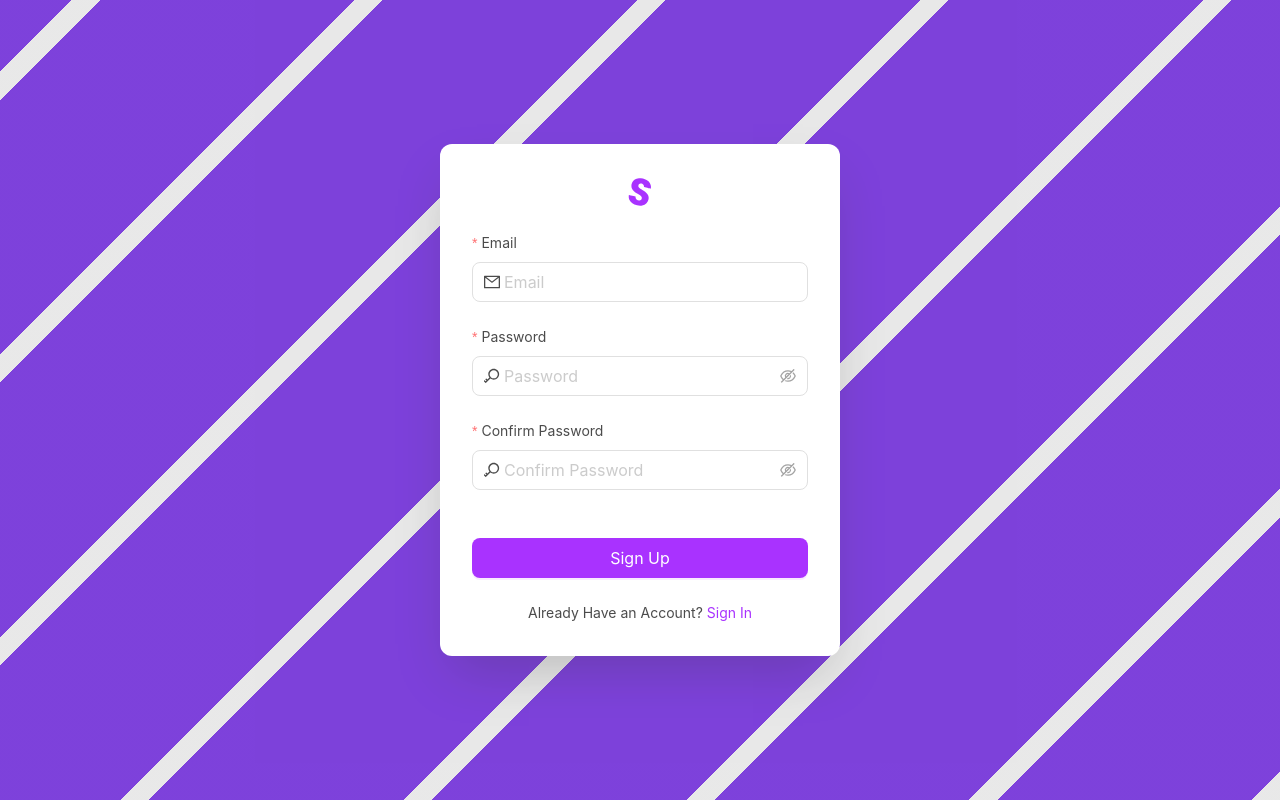
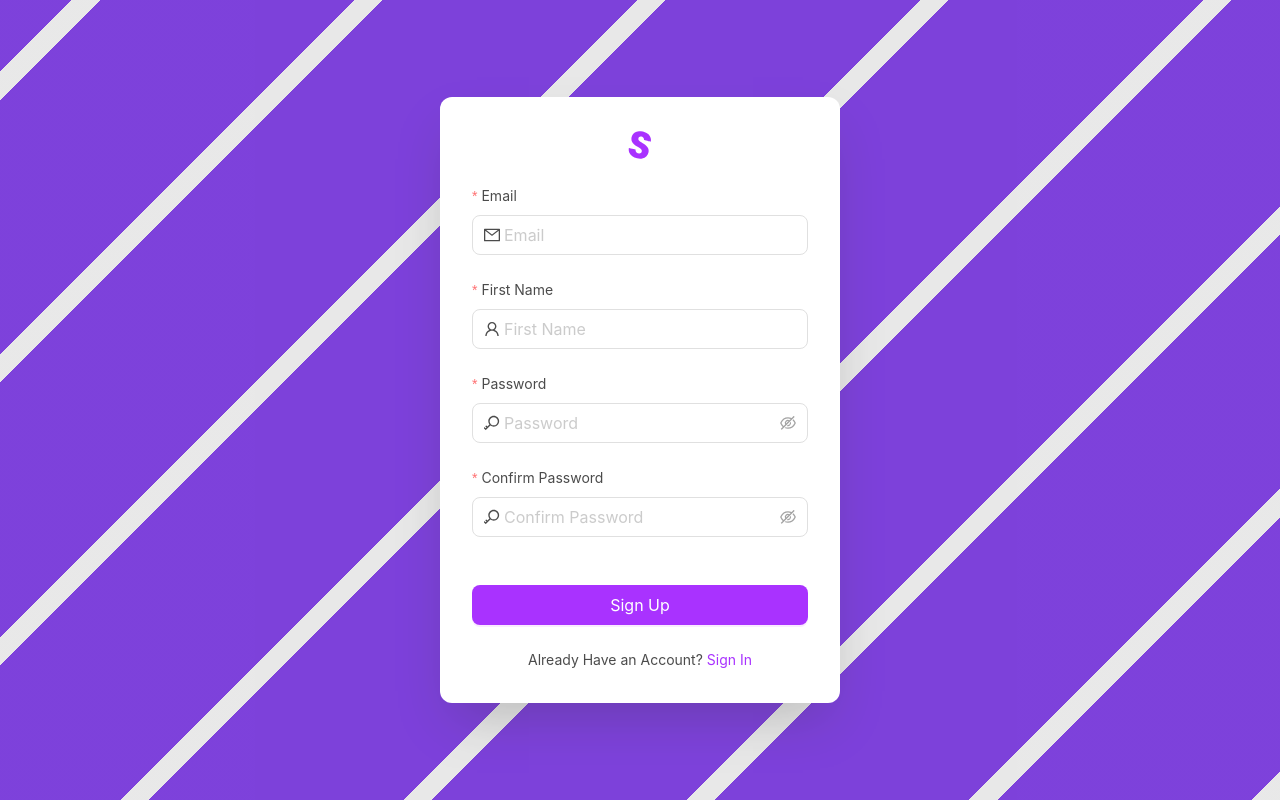
Before and after one commit to KevinChristian30/Snap-frontend, a Next.js app: page /sign-up in a window 1280 px wide. Built offline with nearby package versions, Linux system fonts and the light colour scheme.

Commit message:
feat: sign up

```diff
--- a/package.json
+++ b/package.json
@@ -12,6 +12,7 @@
     "@ant-design/cssinjs": "^1.18.1",
     "@ant-design/icons": "^5.2.6",
     "antd": "^5.11.4",
+    "axios": "^1.6.2",
     "lucide-react": "^0.294.0",
     "next": "13.5.6",
     "react": "^18",
--- a/src/app/(auth)/layout.tsx
+++ b/src/app/(auth)/layout.tsx
@@ -5,5 +5,5 @@
 }: {
   children: React.ReactNode;
 }) {
-  return <div className="h-screen w-screen">{children}</div>;
+  return <div className="min-h-screen w-screen">{children}</div>;
 }
--- a/src/app/(auth)/sign-in/page.tsx
+++ b/src/app/(auth)/sign-in/page.tsx
@@ -2,7 +2,7 @@
 
 import Icons from "@/components/Icons";
 import Spacer from "@/components/utils/Spacer";
-import AuthenticationRequestDTO from "@/dto/AuthenticationRequest.dto";
+import AuthenticationRequestDTO from "@/dto/SignInRequest.dto";
 import AuthenticationService from "@/service/AuthenticationService";
 import { GoogleOutlined, KeyOutlined, LoginOutlined, MailOutlined } from "@ant-design/icons";
 import { Button, Form, Input, Typography, notification } from "antd";
@@ -52,9 +52,9 @@
   };
 
   return (
-    <div className="bg-diagonal-lines flex h-full items-center justify-center">
+    <div className="bg-diagonal-lines flex min-h-screen items-center justify-center">
       {contextHolder}
-      <div className="mx-4 flex w-[400px] flex-col items-center justify-center rounded-xl bg-white p-8 shadow-2xl">
+      <div className="m-4 flex w-[400px] flex-col items-center justify-center rounded-xl bg-white p-8 shadow-2xl">
         <Icons.logo className="h-8 w-8" />
         <Spacer height={gap} />
         <Form
@@ -115,7 +115,7 @@
             icon={<GoogleOutlined />}
             disabled={loading}
           >
-            Login with Google
+            Sign In with Google
           </Button>
           <Spacer height={gap} />
           <Typography.Text>
--- a/src/app/(auth)/sign-up/page.tsx
+++ b/src/app/(auth)/sign-up/page.tsx
@@ -2,20 +2,77 @@
 
 import Icons from "@/components/Icons";
 import Spacer from "@/components/utils/Spacer";
-import { KeyOutlined, LoginOutlined, MailOutlined } from "@ant-design/icons";
-import { Button, Form, Input, Typography } from "antd";
+import ResponseDTO from "@/dto/Response.dto";
+import SignUpRequestDTO from "@/dto/SignUpRequest.dto";
+import AuthenticationService from "@/service/AuthenticationService";
+import { KeyOutlined, MailOutlined, UserOutlined } from "@ant-design/icons";
+import { Button, Form, Input, Typography, notification } from "antd";
 import Link from "next/link";
-import React from "react";
+import { useRouter } from "next/navigation";
+import React, { useState } from "react";
 
 const gap = 24;
 
 const Page = () => {
+  const [api, contextHolder] = notification.useNotification();
+  const [loading, setLoading] = useState<boolean>(false);
+
+  const router = useRouter();
+
+  const openSignUpFailedErrorNotifications = (errors: string[]) => {
+    errors.forEach((error) => {
+      api.error({
+        message: `Something went wrong`,
+        description: error,
+        placement: "top",
+      });
+    });
+  };
+
+  const openSignUpSuccessNotification = () => {
+    api.success({
+      message: `Account created`,
+      description: "Hang on, we're redirecting you",
+      placement: "top",
+      onClose: () => router.push("/sign-in"),
+      duration: 2,
+    });
+  };
+
+  const signUp = async (dto: SignUpRequestDTO) => {
+    setLoading(true);
+    const response: ResponseDTO<null, string[]> =
+      await AuthenticationService.signUp(dto);
+    setLoading(false);
+
+    if (response.successful) {
+      openSignUpSuccessNotification();
+    } else {
+      openSignUpFailedErrorNotifications(response.failurePayload);
+    }
+  };
+
   return (
-    <div className="bg-lines-reversed flex h-full items-center justify-center">
-      <div className="mx-4 flex w-[400px] flex-col items-center justify-center rounded-xl bg-white p-8 shadow-2xl">
+    <div className="bg-lines-reversed flex min-h-screen items-center justify-center">
+      {contextHolder}
+      <div className="m-4 flex w-[400px] flex-col items-center justify-center rounded-xl bg-white p-8 shadow-2xl">
         <Icons.logo className="h-8 w-8" />
         <Spacer height={gap} />
-        <Form layout="vertical" className="flex w-full flex-col items-center">
+        <Form
+          layout="vertical"
+          className="flex w-full flex-col items-center"
+          disabled={loading}
+          onFinish={(values) => {
+            signUp(
+              new SignUpRequestDTO(
+                values.email,
+                values.firstName,
+                values.password,
+                values.confirmPassword,
+              ),
+            );
+          }}
+        >
           <Form.Item
             name="email"
             label="Email"
@@ -33,11 +90,44 @@
             />
           </Form.Item>
           <Form.Item
+            name="firstName"
+            label="First Name"
+            className="w-full"
+            rules={[{ required: true, message: "First name is required" }]}
+          >
+            <Input
+              placeholder="First Name"
+              size="large"
+              prefix={<UserOutlined />}
+              type="text"
+            />
+          </Form.Item>
+          <Form.Item
             name="password"
             label="Password"
             className="w-full"
             rules={[
-              { required: true, message: "Password is required" }
+              { required: true, message: "Password is required" },
+              ({}) => ({
+                validator(_, value) {
+                  if (!value) return Promise.resolve();
+
+                  if (value.length < 8)
+                    return Promise.reject(
+                      new Error("Password must be at least 8 characters long"),
+                    );
+
+                  return value.match(
+                    /^(?=.*?[A-Z])(?=.*?[a-z])(?=.*?[0-9]).{1,}$/,
+                  )
+                    ? Promise.resolve()
+                    : Promise.reject(
+                        new Error(
+                          "Password must contain 1 uppercase letter, 1 lowercase letter, and 1 number",
+                        ),
+                      );
+                },
+              }),
             ]}
           >
             <Input.Password
@@ -75,6 +165,7 @@
             htmlType="submit"
             block
             size="large"
+            loading={loading}
           >
             Sign Up
           </Button>
--- a/src/app/layout.tsx
+++ b/src/app/layout.tsx
@@ -20,7 +20,7 @@
       <body className={poppins.variable}>
         <StyledComponentsRegistry>
           <ConfigProvider theme={theme}>
-            <div className="h-screen w-screen">{children}</div>
+            <div className="min-h-screen w-screen">{children}</div>
           </ConfigProvider>
         </StyledComponentsRegistry>
       </body>
--- a/src/app/not-found.tsx
+++ b/src/app/not-found.tsx
@@ -8,7 +8,7 @@
 
 const NotFoundPage = () => {
   return (
-    <div className="flex h-screen w-screen items-center justify-center">
+    <div className="flex min-h-screen w-screen items-center justify-center">
       <Empty
         image="/not-found.svg"
         imageStyle={{ height: 160 }}
--- /dev/null
+++ b/src/dto/Response.dto.ts
@@ -0,0 +1,3 @@
+export default class ResponseDTO<S, F> {
+  constructor(public successful: boolean, public successPayload: S, public failurePayload: F) { }
+}
--- a/src/dto/AuthenticationRequest.dto.ts
+++ b/src/dto/SignInRequest.dto.ts
@@ -1,3 +1,3 @@
-export default class AuthenticationRequestDTO {
+export default class SignInRequestDTO {
   constructor(public email: string, public password: string) { }
 }
--- /dev/null
+++ b/src/dto/SignUpRequest.dto.ts
@@ -0,0 +1,3 @@
+export default class SignUpRequestDTO {
+  constructor(public email: string, public first_name: string, public password: string, public confirm_password: string) { }
+}
--- a/src/service/AuthenticationService.ts
+++ b/src/service/AuthenticationService.ts
@@ -1,5 +1,23 @@
-import AuthenticationRequestDTO from "@/dto/AuthenticationRequest.dto";
+import ResponseDTO from "@/dto/Response.dto";
+import SignInRequestDTO from "@/dto/SignInRequest.dto";
+import SignUpRequestDTO from "@/dto/SignUpRequest.dto";
+import axios, { AxiosError } from "axios";
 
 export default class AuthenticationService {
-  static async login(dto: AuthenticationRequestDTO) {}
+  static async signIn(dto: SignInRequestDTO) { }
+
+  static async signUp(dto: SignUpRequestDTO): Promise<ResponseDTO<null, string[]>> {
+    const url = "http://localhost:8080/auth/sign-up";
+
+    let response: ResponseDTO<null, string[]> = new ResponseDTO(false, null, []);
+    try {
+      response.successPayload = await axios.post(url, dto);
+      response.successful = true;
+    } catch (error: any) {
+      response.failurePayload = error.response.data.errors;
+      response.successful = false;
+    }
+
+    return response;
+  }
 }
```
Also changed, not shown: 1 other file (tests, documents, lock files or other folders).
